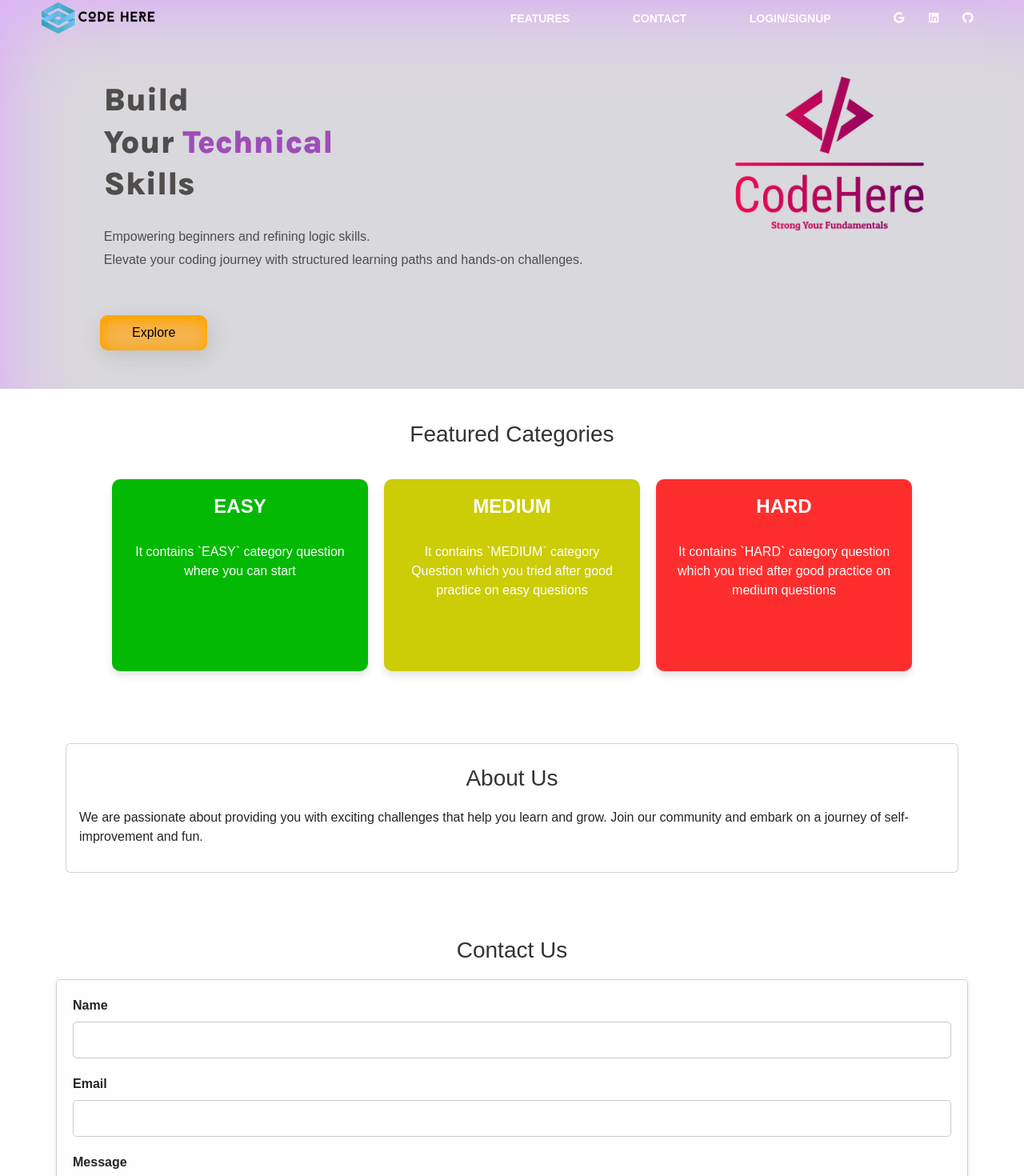
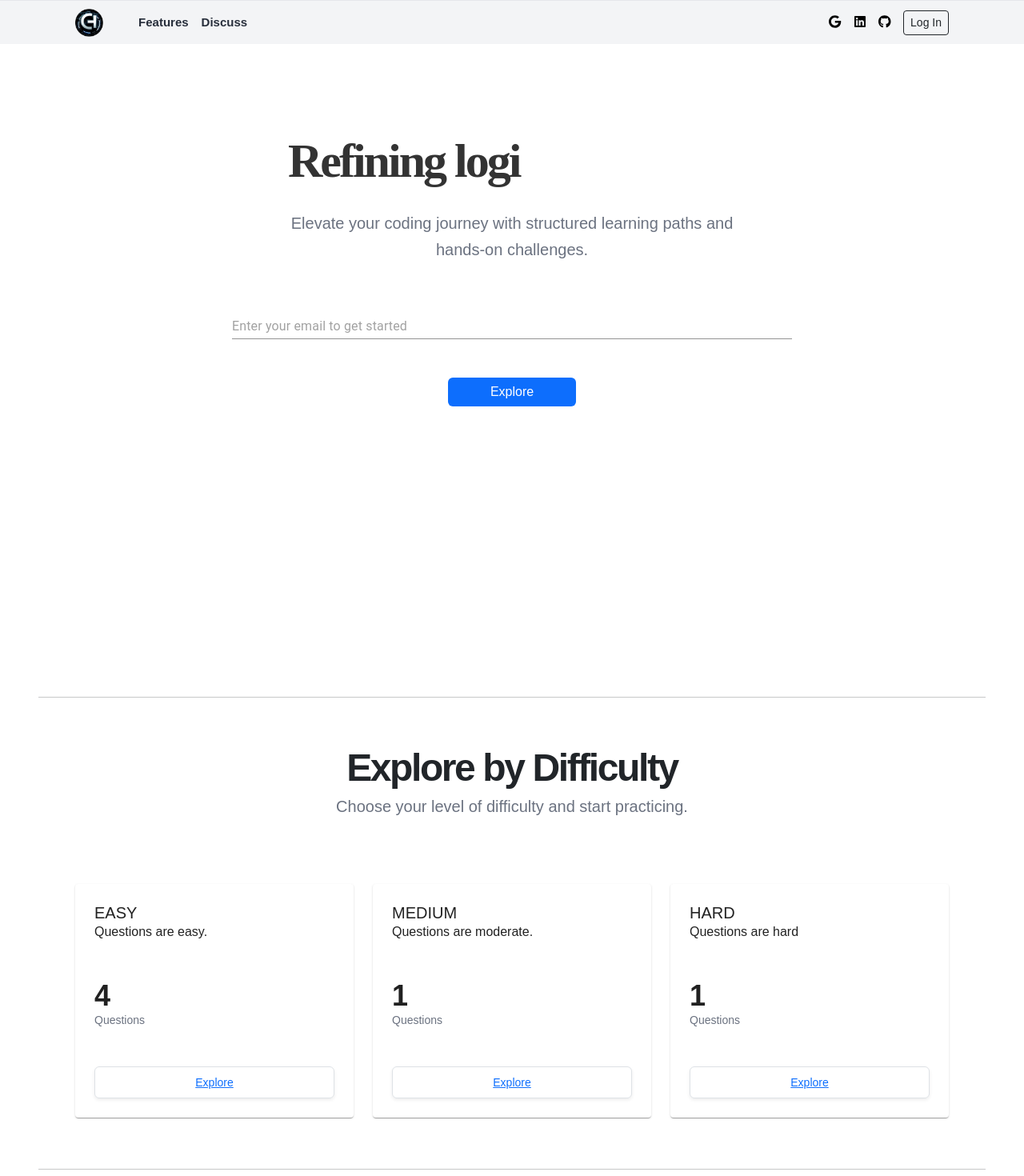
Before and after one commit to kmvipin/CodeHere-client, a React (Create React App) app: page / in a window 1280 px wide. Shown: the top 1470 px of the page at 80% size. Built offline with nearby package versions, Linux system fonts and the light colour scheme; no server answers; a web font is replaced by a local one.

Commit message:
change home page

```diff
--- a/package.json
+++ b/package.json
@@ -3,10 +3,13 @@
   "version": "0.1.0",
   "private": true,
   "dependencies": {
+    "@emotion/react": "^11.11.4",
+    "@emotion/styled": "^11.11.0",
     "@fortawesome/fontawesome-svg-core": "^6.5.1",
     "@fortawesome/free-brands-svg-icons": "^6.5.1",
     "@fortawesome/free-solid-svg-icons": "^6.5.1",
     "@fortawesome/react-fontawesome": "^0.2.0",
+    "@mui/material": "^5.15.12",
     "@testing-library/jest-dom": "^5.17.0",
     "@testing-library/react": "^13.4.0",
     "@testing-library/user-event": "^13.5.0",
@@ -51,5 +54,8 @@
       "last 1 firefox version",
       "last 1 safari version"
     ]
+  },
+  "devDependencies": {
+    "tailwindcss": "^3.4.1"
   }
 }
--- a/src/Header/Header.js
+++ b/src/Header/Header.js
@@ -1,32 +1,86 @@
 import React from "react";
 import "./Header.css";
-import logo from "../assets/images/codehere-high-resolution-logo-transparent.png"
+import { Button } from "react-bootstrap";
+import { Input } from "@mui/material";
+import { useEffect,useState } from "react";
 
 const Header = (props) => {
-    const {handleNavigateQuestionList} = props;
+  const { handleNavigateQuestionList } = props;
+  const [sentences] = useState(['Empowering beginners', 'Refining logical skills']);
+  const [display, setDisplay] = useState('');
+  const [index, setIndex] = useState(0);
+  const [subIndex, setSubIndex] = useState(0);
+  const [blink, setBlink] = useState(true);
+  const typingSpeed = 150;
+
+  useEffect(() => {
+    if (index === sentences.length) {
+      setTimeout(() => {
+        setDisplay('');
+        setIndex(0);
+      }, 100); // wait for 2 seconds before starting from the first sentence again
+      return;
+    }
+
+    if (subIndex === sentences[index].length) {
+      setTimeout(() => {
+        setIndex((prev) => prev + 1);
+        setDisplay('');
+        setSubIndex(0);
+      }, 1000); // wait for 2 seconds before starting next sentence
+      return;
+    }
+
+    if (subIndex < sentences[index].length) {
+      setTimeout(() => {
+        setDisplay((prev) => prev + sentences[index][subIndex]);
+        setSubIndex((prev) => prev + 1);
+      }, typingSpeed);
+    }
+  }, [display,subIndex,index]);
+
+  useEffect(() => {
+    setTimeout(()=>{
+      setBlink(!blink);
+    },500);
+  },[blink]);
+
   return (
-    <div className="header">
-      <div className="header-box">
-        <div className="left">
-          <div>
-            <h1>Build</h1>
-            <h1>
-              Your <span style={{color:'#9942b6ed'}}>Technical</span>
-            </h1>
-            <h1>Skills</h1>
+    <div className="flex flex-col min-h-screen">
+      <main className="flex-1">
+        <section className="w-full py-12 pt-7 md:py-24">
+          <div className="container flex flex-col items-center justify-center gap-4 px-4 text-center md:gap-10 md:px-6">
+            <div className="space-y-3">
+              <div className="flex">
+                <h1 className="text-4xl font-bold tracking-tighter
+                sm:text-5xl md:text-6xl mr-0">{display}</h1>
+                <span className="text-4xl sm:text-5xl md:text-6xl text-end pt-3" style={{display:(blink ? 'block' : 'none')}}>|</span>
+              </div>
+              <p className="mx-auto max-w-[600px] text-gray-500 md:text-xl/relaxed lg:text-base/relaxed xl:text-xl/relaxed dark:text-gray-400">
+                Elevate your coding journey with structured learning paths and
+                hands-on challenges.
+              </p>
+            </div>
+            <div className="w-full max-w-[700px] space-y-2 flex flex-col justify-center pt-10">
+              <Input
+                placeholder="Enter your email to get started"
+                type="email"
+              />
+              <div>
+                <Button
+                  className="mt-10 w-40 text-center"
+                  style={{ border: "none" }}
+                  onClick={() => {
+                    handleNavigateQuestionList(true, true, true);
+                  }}
+                >
+                  Explore
+                </Button>
+              </div>
+            </div>
           </div>
-          <div className="para">
-            <p>Empowering beginners and refining logic skills.</p>
-            <p>Elevate your coding journey with structured learning paths and hands-on challenges.</p>
-          </div>
-          <div>
-            <button onClick={()=>{handleNavigateQuestionList(true,true,true)}}>Explore</button>
-          </div>
-        </div>
-        <div className="right">
-          <img src={logo} alt="codehere"/>
-        </div>
-      </div>
+        </section>
+      </main>
     </div>
   );
 };
--- a/src/Header/Nav.css
+++ b/src/Header/Nav.css
@@ -7,110 +7,3 @@
   align-items: center;
   z-index: 99;
 }
-#chk1{
-  display: none;
-}
-header .logo{
-  cursor: pointer;
-  flex: 1;
-  margin-left: 50px;
-}
-
-header .logo img{
-  height: 44px;
-  width: auto;
-}
-
-header .search-box{
-  flex: 1;
-  position: relative;
-}
-.search-box input{
-  box-sizing: border-box;
-  width:100%;
-  height: 40px;
-  border: none;
-  outline: none;
-  background:#f2f2f2;
-  border-radius: 30px;
-  color:gray;
-  font-size: 16px;
-  padding-left: 5px;
-  padding-right: 40px;
-  text-align: center;
-
-}
-
-.search-box button{
-  cursor: pointer;
-  width:40px;
-  height: 40px;
-  border-radius: 30px;
-  border:none;
-  position: absolute;
-  top:0;
-  right: 0;
-  transform: scale(0.9);
-  background: green;
-  color: #fff;
-}
-header ul {
-  flex:1.4;
-  display: flex;
-  justify-content: space-evenly;
-  margin-bottom: 0;
-}
-header ul li{
-  list-style: none;
-}
-header ul li a{
-  text-decoration: none;
-  color:#fff;
-  font-weight: 700;
-  text-transform: uppercase;
-  padding: 10px 15px;
-  font-size: 14px;
-}
-header ul li a:hover{
-  border-bottom: 2px solid cadetblue;
-}
-header .menu{
-  font-size: 2.5em;
-  display: none;
-}
-
-header .profile-icon svg{
-  height: 25px;
-  width: auto;
-  cursor: pointer;
-}
-
-@media(max-width:1000px){
-  .search-box button{
-      position: absolute;
-  }
-  header ul{
-      position: fixed;
-      top:45px;
-      right: -120%;
-      background: rgb(134, 129, 129);
-      height: calc(100vh - 45px);
-      width:100%;
-      flex-direction: column;
-      align-items: center;
-      transition: right 0.25s linear;
-  }
-
-  header .menu{
-      display: block;
-      width:100px;
-      text-align: center;
-  }
-  #chk1:checked ~ ul{
-      right: 0;
-  }
-
-  label{
-    cursor: pointer;
-  }
-}
--- a/src/Header/Nav.js
+++ b/src/Header/Nav.js
@@ -5,6 +5,8 @@
 import { doLogout, isLogin } from '../auth';
 import { logOut } from '../services/person-service';
 import AlertMessage from '../components/AlertMessage';
+import { Link } from 'react-router-dom';
+import { Button } from 'react-bootstrap';
 
 import React from 'react';
 import { FontAwesomeIcon } from '@fortawesome/react-fontawesome';
@@ -15,11 +17,10 @@
 
 function CollapsibleExample(props) {
   const navigate = useNavigate();
-  const {loginForm, loginSignupSync,isFixed} = props;
+  const {loginForm, loginSignupSync,isProfilePage} = props;
   const [loginSignup,setLoginSignup] = useState(false);
   const [isNavLogin,setIsNavLogin] = useState(isLogin());
   const [alertMessage, setAlertMessage] = useState();
-  const [scrolling, setScrolling] = useState(false);
 
   const handleLogout = () =>{
     if(loginSignupSync){
@@ -55,71 +56,50 @@
     }
   });
 
-  useEffect(() => {
-    const handleScroll = () => {
-      if (window.scrollY > 100) {
-        setScrolling(true);
-      } else {
-        setScrolling(false);
-      }
-    };
-
-    window.addEventListener('scroll', handleScroll);
-
-    // Cleanup the event listener when the component is unmounted
-    return () => {
-      window.removeEventListener('scroll', handleScroll);
-    };
-  }, []);
-
   return (
     <div>
       <AlertMessage message={alertMessage} content={"Try Again!!"} setMessage={setAlertMessage}/>
       <LoginSignup showForm={loginSignup} setShowForm={setLoginSignup}
       callBackAfterSuccess={handleAfterLogin}/>
-      <header style={{background:(isFixed?(scrolling?'rgb(143 143 143 / 64%)':'transparent'):'#8f8f8f'), position:(isFixed?'fixed':'relative')}}>
-        <input type="checkbox" name="" id="chk1" />
-        <div className="logo" onClick={()=>{navigate('/')}}>
-          <img src={logo}/>
-        </div>
-        {/* <div className="search-box">
-          <form>
-            <input type="text" name="search" id="srch" placeholder="Search" />
-            <button type="submit">
-              <FontAwesomeIcon icon={faSearch} />
-            </button>
-          </form>
-        </div> */}
-        <ul>
-          <li>
-            <a href="/#features">Features</a>
-          </li>
-          <li>
-            <a href="/#contact">Contact</a>
-          </li>
-          <li>
-            {!isNavLogin ? (<a href="#" onClick={()=>{setLoginSignup(true)}}>Login/SignUp</a>):
-            (<a href='#' onClick={()=>{handleLogout()}}>LogOut</a>)}
-          </li>
-          <li>
-            <a href="mailto:vk783838@gmail.com">
+      <header className="flex-initial w-full py-4 border-t bg-gray-100 dark:bg-gray-800 h-[55px]">
+        <div className="container flex items-center justify-between px-4 md:px-6">
+          <div className="flex items-center space-x-2 cursor-pointer" onClick={()=>{navigate('/')}}>
+              <img src={logo} className="bg-transparent h-[35px] w-auto"/>
+          </div>
+          <nav className="hidden space-x-4 text-[15px] font-semibold lg:flex w-9/12">
+            <a
+              className="text-gray-900/90 hover:text-gray-900/100 dark:text-gray-50/90 dark:hover:text-gray-50 no-underline"
+              href="/#features"
+            >
+              Features
+            </a>
+            <a
+              className="text-gray-900/90 hover:text-gray-900/100 dark:text-gray-50/90 dark:hover:text-gray-50 no-underline"
+              href="/#contact"
+            >
+              Discuss
+            </a>
+          </nav>
+          <div className="flex items-center space-x-4">
+            <a href="mailto:vk783838@gmail.com" className="text-black">
               <FontAwesomeIcon icon={faGoogle} />
             </a>
-            <a href="https://www.linkedin.com/in/vipin-886bab25a/">
-              <FontAwesomeIcon icon={faLinkedin} />
+            <a href="https://www.linkedin.com/in/vipin-886bab25a/" className="text-black" target='_blank'>
+              <FontAwesomeIcon icon={faLinkedin}/>
             </a>
-            <a href="https://github.com/kmvipin">
-              <FontAwesomeIcon icon={faGithub} />
+            <a href="https://github.com/kmvipin" className="text-black" target="_blank">
+              <FontAwesomeIcon icon={faGithub}/>
             </a>
-          </li>
-          {isNavLogin && <div className="profile-icon" onClick={()=>{navigate('/profile/my-profile')}}>
-                <FaUser />
-          </div>}
-        </ul>
-        <div className="menu">
-          <label htmlFor="chk1">
-            <FontAwesomeIcon icon={faBars} />
-          </label>
+            {isNavLogin && !isProfilePage ? (<Button size="sm" variant="outline-dark" onClick={()=>{navigate('/profile/my-profile')}}>
+              Profile
+            </Button>) :
+            !isProfilePage && <Button size="sm" variant="outline-dark" onClick={()=>{setLoginSignup(true)}}>
+              Log In
+          </Button>}
+          {isProfilePage && <Button size="sm" variant="outline-dark" onClick={()=>{handleLogout()}}>
+              Log Out
+          </Button>}
+          </div>
         </div>
       </header>
     </div>
--- a/src/Home/CategoryCard.css
+++ /dev/null
@@ -1,26 +0,0 @@
-.custom-card {
-  width: 20rem;
-  height: 15rem;
-  margin: 10px 10px;
-  cursor: pointer;
-  padding: 20px;
-  border-radius: 10px;
-  box-shadow: 0px 4px 6px rgba(0, 0, 0, 0.1);
-  transition: transform 0.2s;
-}
-
-.custom-card:hover {
-  transform: scale(1.05);
-  box-shadow: 0px 8px 12px rgba(0, 0, 0, 0.2);
-}
-
-.custom-title {
-  text-align: center;
-  margin-bottom: 20px;
-  font-size: 24px;
-}
-
-.custom-description {
-  text-align: center;
-  font-size: 16px;
-}
--- a/src/Home/CategoryCard.js
+++ b/src/Home/CategoryCard.js
@@ -1,14 +1,38 @@
-import Card from 'react-bootstrap/Card';
-import './CategoryCard.css';
+import {Card} from "@mui/material";
+import {CardHeader, NavItem} from "react-bootstrap";
+import {CardTitle} from "react-bootstrap";
+import {CardContent} from "@mui/material";
+import {CardFooter} from "react-bootstrap";
 
-function CategoryCard(category) {
+function CategoryCard(props) {
+  const {navigateToList,name,description,quantity} = props;
   return (
     <div>
-      <Card style={{ backgroundColor: category.color }} className={`text-white custom-card`}>
-        <Card.Title className={`custom-title`}>{category.name}</Card.Title>
-        <Card.Text className={`custom-description`}>
-          {category.description}
-        </Card.Text>
+      <Card>
+        <CardHeader className="flex flex-col p-4">
+          <CardTitle className="text-2xl">{name}</CardTitle>
+          <div>{description}</div>
+        </CardHeader>
+        <CardContent className="p-4">
+          <div className="text-4xl font-bold">{quantity}</div>
+          <div className="text-sm text-gray-500 dark:text-gray-400">
+            Questions
+          </div>
+        </CardContent>
+        <CardFooter className="p-4">
+          <a
+            className="w-full inline-flex items-center justify-center
+            rounded-md border border-gray-200 bg-white h-10
+            px-4 text-sm font-medium shadow-sm transition-colors
+            hover:bg-gray-100 hover:text-gray-900 focus-visible:outline-non
+            e focus-visible:ring-1 focus-visible:ring-gray-950 dark:border-gray-800
+             dark:bg-gray-950 dark:hover:bg-gray-800 dark:hover:text-gray-50
+             dark:focus-visible:ring-gray-300 cursor-pointer"
+            onClick={()=>{navigateToList(name)}}
+          >
+            Explore
+          </a>
+        </CardFooter>
       </Card>
     </div>
   );
--- a/src/Home/Home.js
+++ b/src/Home/Home.js
@@ -51,20 +51,33 @@
       const serializedData = JSON.stringify(questionListReq);
       navigate(`/question-list?questionListReq=${encodeURIComponent(serializedData)}`);
   }
+
+  const navigateToList = (difficulty) =>{
+    if(difficulty === "EASY"){
+      handleNavigateQuestionList(true,false,false);
+    }
+    else if(difficulty === "MEDIUM"){
+      handleNavigateQuestionList(false,true,false);
+    }
+    else{
+      handleNavigateQuestionList(false,false,true);
+    }
+  }
+
   const EasyCategory ={
     name : "EASY",
-    description: "It contains `EASY` category question where you can start",
-    color : '#03b903'
+    description: "Questions are easy.",
+    quantity : 4,
   };
   const MediumCategory = {
     name : "MEDIUM",
-    description : "It contains `MEDIUM` category Question which you tried after good practice on easy questions",
-    color : 'rgb(204, 204, 7)'
+    description : "Questions are moderate.",
+    quantity : 1,
   };
   const HardCategory = {
     name : "HARD",
-    description : "It contains `HARD` category question which you tried after good practice on medium questions",
-    color : '#ff2e2e'
+    description : "Questions are hard",
+    quantity : 1,
   }
   // Import testimonial components, content, and other necessary components
 
@@ -73,22 +86,25 @@
       <Nav isFixed={true}/>
       <AlertMessage message={alertMessage} content="Check yout internet connection or try again" setMessage={setAlertMessage}/>
       <Header handleNavigateQuestionList={handleNavigateQuestionList}/>
+      <hr className="mx-5"></hr>
       <div className='bottom-container'>
-      <section id="features" className="section">
-        <h2 className="section-title">Featured Categories</h2>
-        <div className="category-container">
-          <div onClick={()=>{handleNavigateQuestionList(true,false,false)}}>
-            <CategoryCard {...EasyCategory} />
+      <section id="features" className="section w-full py-12">
+          <div className="container grid items-center justify-center gap-4 px-4 text-center md:gap-10 md:px-6">
+            <div className="space-y-2">
+              <h2 className="text-3xl font-bold tracking-tighter sm:text-4xl md:text-5xl">Explore by Difficulty</h2>
+              <p className="mx-auto max-w-[600px] text-gray-500 md:text-xl/relaxed lg:text-base/relaxed xl:text-xl/relaxed dark:text-gray-400">
+                Choose your level of difficulty and start practicing.
+              </p>
+            </div>
           </div>
-          <div onClick={()=>{handleNavigateQuestionList(false,true,false)}}>
-            <CategoryCard {...MediumCategory} />
-          </div>
-          <div onClick={()=>{handleNavigateQuestionList(false,false,true)}}>
-            <CategoryCard {...HardCategory}/>
-          </div>
+        <div className="container grid max-w-3xl items-center justify-center gap-4 px-4 md:gap-8 md:px-6 lg:grid-cols-3 mt-20">
+            <CategoryCard {...EasyCategory} navigateToList={navigateToList}/>
+            <CategoryCard {...MediumCategory} navigateToList={navigateToList}/>
+            <CategoryCard {...HardCategory} navigateToList={navigateToList}/>
           {/* Add more CategoryCard components for additional categories */}
         </div>
       </section>
+      <hr className="mx-5"></hr>
       <Container id="about" className="about-section">
         <Row>
           <Col>
--- a/src/index.css
+++ b/src/index.css
@@ -1,3 +1,7 @@
+@tailwind base;
+@tailwind components;
+@tailwind utilities;
+
 body {
   margin: 0;
   font-family: -apple-system, BlinkMacSystemFont, 'Segoe UI', 'Roboto', 'Oxygen',
--- a/src/userProfile/Profile.js
+++ b/src/userProfile/Profile.js
@@ -146,7 +146,7 @@
   return (
     <div>
       <AlertMessage message={alertMessage} content={defaultAlertContent} setMessage={setAlertMessage}/>
-    <Nav/>
+    <Nav isProfilePage={true}/>
     <Container>
       <Row className="mt-4">
         <Col md={5}>
--- /dev/null
+++ b/tailwind.config.js
@@ -0,0 +1,10 @@
+/** @type {import('tailwindcss').Config} */
+module.exports = {
+  content: [
+    "./src/**/*.{js,jsx,ts,tsx}",
+  ],
+  theme: {
+    extend: {},
+  },
+  plugins: [],
+}
```
Also changed, not shown: src/Home/Home.css (+0 -94 lines), src/assets/images/codehere-logo.png, 1 other file (tests, documents, lock files or other folders).
